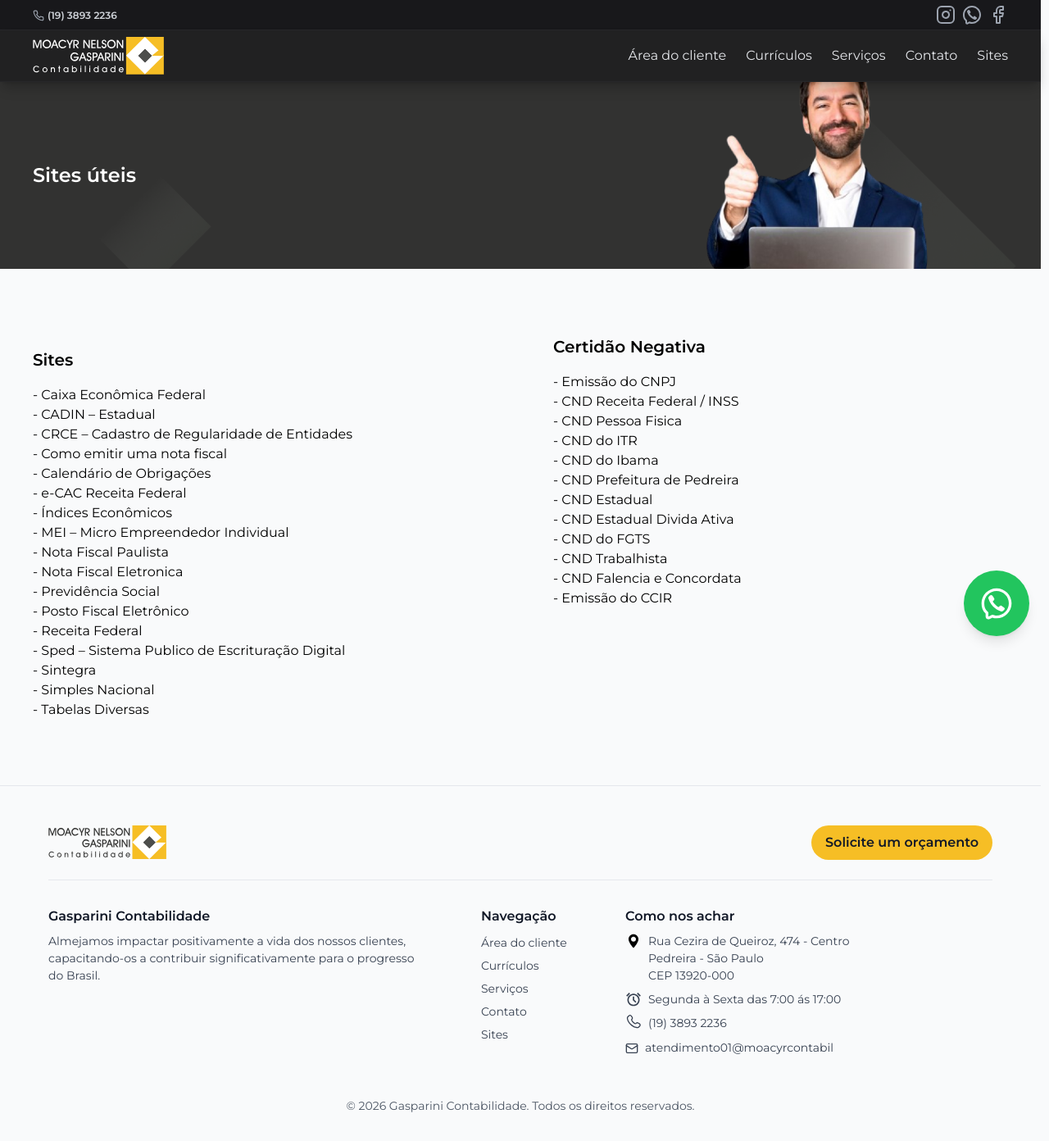
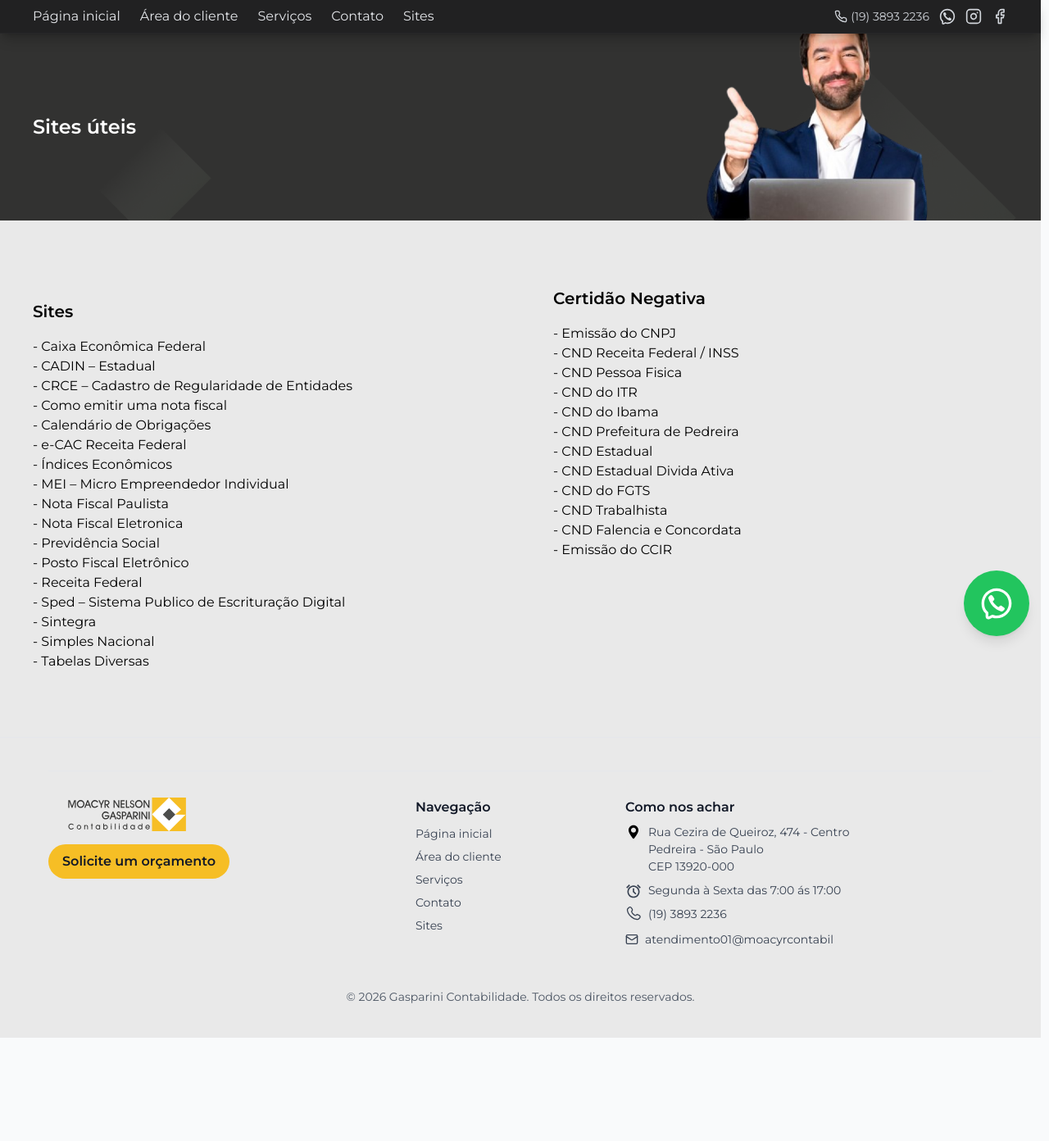
Before and after one commit to IsaacMagno/moacyrcontabil, a Next.js app: page /sites in a window 1280 px wide. Shown: the top 1392 px of the page at 82% size. After the commit the page ends 1266 px from the top, so only its background shows below. Built offline with nearby package versions, Linux system fonts and the light colour scheme.

Commit message:
refine home, footer, and mobile navigation UX

```diff
--- a/src/app/contato/contactDoubtSection.jsx
+++ b/src/app/contato/contactDoubtSection.jsx
@@ -40,11 +40,6 @@ const ContactDoubtSection = () => {
       <div className="site-wrap flex flex-col items-stretch gap-8 lg:flex-row lg:items-start lg:justify-between lg:gap-10 xl:gap-14">
         <section className="flex w-full min-w-0 flex-col lg:max-w-xl xl:max-w-2xl">
           <article className="flex flex-col gap-3">
-            <p className="text-base leading-relaxed text-zinc-700 md:text-lg lg:text-xl">
-              Está com alguma dúvida sobre legislação? Conosco você tem
-              GRATUITAMENTE a vantagem de agendar uma visita presencial com um
-              de nossos profissionais em sua empresa!
-            </p>
             <ul className="flex flex-col gap-1.5 text-sm md:gap-2 md:text-base lg:text-lg">
               {contacts.map(({ href, label, Icon }) => (
                 <li key={href}>
--- a/src/app/inicio/heroSection.jsx
+++ b/src/app/inicio/heroSection.jsx
@@ -3,11 +3,12 @@
 import Image from "next/image";
 import { ChevronDown } from "lucide-react";
 import heroBackground from "@/../../public/meeting.png";
+import { LogoIcon } from "@/components/svgs";
 
 const HeroSection = () => {
   return (
     <section
-      className="relative isolate flex w-full min-h-[84dvh] flex-col overflow-hidden py-10 text-center md:min-h-[86dvh] md:py-12"
+      className="relative isolate flex w-full min-h-[88dvh] flex-col overflow-hidden py-10 text-center md:min-h-[86dvh] md:py-12"
       aria-labelledby="hero-heading"
     >
       <Image
@@ -19,19 +20,16 @@ const HeroSection = () => {
         sizes="100vw"
       />
       <div className="absolute inset-0 bg-zinc-950/80" aria-hidden />
-      <div className="relative z-10 flex min-h-[84dvh] w-full flex-col md:min-h-[86dvh]">
+      <div className="relative z-10 flex min-h-[88dvh] w-full flex-col md:min-h-[86dvh]">
         <div className="site-wrap flex flex-1 flex-col items-center justify-center gap-4 md:gap-5">
           <div className="flex max-w-5xl flex-col items-center gap-5 md:gap-6 lg:gap-8">
+            <LogoIcon className="w-72 text-white sm:w-80 md:w-[28rem] lg:w-[34rem]" />
             <h1
               id="hero-heading"
-              className="text-balance px-2 !text-4xl !font-bold leading-[1.08] tracking-tight text-white sm:!text-5xl md:!text-6xl lg:!text-7xl xl:!text-8xl"
+              className="text-balance px-2 !text-xl !font-bold leading-[1.08] tracking-tight text-white sm:!text-2xl md:!text-3xl lg:!text-4xl xl:!text-5xl"
             >
               60 anos cuidando de empresas
             </h1>
-            <p className="max-w-4xl px-3 !text-lg !font-medium leading-relaxed text-white sm:!text-xl md:!text-2xl lg:!text-3xl">
-              Somos referência no setor contábil. Ética, transparência e
-              compromisso com o seu negócio.
-            </p>
           </div>
         </div>
         <div className="mt-auto flex justify-center pb-8">
--- a/src/app/inicio/page.js
+++ b/src/app/inicio/page.js
@@ -3,7 +3,6 @@ import MainSection from "./mainSection";
 import ServicesShowcaseSection from "./servicesShowcaseSection";
 import ContactDoubtSection from "../contato/contactDoubtSection";
 import LocationSection from "../contato/locationSection";
-import ResumeSection from "../curriculos/resumeSection";
 import { metadataInicial } from "@/helpers/metadata";
 
 export const metadata = metadataInicial;
@@ -20,10 +19,6 @@ export default function Inicio() {
         <ContactDoubtSection />
         <LocationSection />
       </section>
-
-      <section id="curriculos" className="scroll-mt-24">
-        <ResumeSection />
-      </section>
     </div>
   );
 }
--- a/src/app/layout.js
+++ b/src/app/layout.js
@@ -2,7 +2,6 @@ import { Montserrat } from "next/font/google";
 import "./globals.css";
 import Navbar from "@/components/layout/Navbar";
 import Footer from "@/components/layout/Footer";
-import ContactBar from "@/components/layout/ContactBar";
 import WhatsAppButton from "@/components/whatsapp-button";
 
 const montserrat = Montserrat({
@@ -17,7 +16,6 @@ export default function RootLayout({ children }) {
         <link rel="preload" href="banner mobile.png" as="image" />
       </head>
       <body className={montserrat.className}>
-        <ContactBar />
         <Navbar />
         <main className="relative min-h-screen">
           {children}
--- a/src/app/sites/page.js
+++ b/src/app/sites/page.js
@@ -128,9 +128,9 @@ let CND = [
 
 const page = () => {
   return (
-    <div>
+    <div className="bg-[#E9E9E9]">
       <BannerSites />
-      <div className="site-wrap flex flex-col items-start justify-center gap-12 bg-gray-50 py-12 lg:flex-row lg:items-start lg:gap-20 lg:py-20">
+      <div className="site-wrap flex flex-col items-start justify-center gap-12 bg-[#E9E9E9] py-12 lg:flex-row lg:items-start lg:gap-20 lg:py-20">
         <div className="flex min-w-0 flex-1 flex-col justify-center">
           <h1 className="my-4">Sites</h1>
           <ul>
--- a/src/components/layout/Footer.jsx
+++ b/src/components/layout/Footer.jsx
@@ -8,35 +8,28 @@ import LinkButton from "./LinkButton";
 
 const Footer = () => {
   return (
-    <div className="flex flex-col items-center gap-4 border-t border-gray-200 bg-gray-50 py-8 lg:gap-6 lg:py-10">
+    <div className="flex flex-col items-center gap-4 border-t border-gray-200 bg-[#E9E9E9] py-8 lg:gap-6 lg:py-10">
       <div className="site-wrap flex flex-col items-center gap-4">
-      <div className="flex w-full max-w-6xl flex-col items-center justify-center gap-5 py-2 lg:flex-row lg:justify-between lg:gap-8">
+      <div className="flex w-full max-w-6xl flex-col gap-8 border-t border-gray-200/90 py-6 text-center lg:flex-row lg:justify-center lg:gap-16 lg:py-8 lg:text-left">
+        <div className="flex w-full flex-col gap-6 lg:flex-row lg:justify-between lg:gap-20">
+          <div className="flex w-full flex-col items-center justify-center gap-4 lg:w-auto lg:items-start lg:justify-start">
             <a
               href="/inicio"
               aria-label="Página inicial"
-          className="text-brand-dark"
+              className="text-brand-dark lg:translate-x-6"
             >
               <LogoIcon className="w-36 lmd:w-[14rem]" />
             </a>
+            <div className="lg:self-start">
               <LinkButton
                 href="https://api.whatsapp.com/send?phone=551938932236&text=Olá!%20Gostaria%20de%20saber%20mais%20sobre%20os%20serviços%20da%20contabilidade."
                 target="_blank"
                 name="Solicite um orçamento"
               />
             </div>
-
-      <div className="flex w-full max-w-6xl flex-col gap-8 border-t border-gray-200/90 py-6 lg:flex-row lg:justify-center lg:gap-16 lg:py-8">
-        <div className="flex w-full flex-col gap-6 lg:flex-row lg:justify-between lg:gap-20">
-          <div className="flex max-w-md flex-col gap-2">
-            <h2 className="text-gray-900">Gasparini Contabilidade</h2>
-            <small className="text-gray-700">
-              Almejamos impactar positivamente a vida dos nossos clientes,
-              capacitando-os a contribuir significativamente para o progresso do
-              Brasil.
-            </small>
           </div>
 
-          <div className="flex flex-col gap-2 lg:w-48">
+          <div className="flex flex-col items-center gap-2 lg:w-48 lg:items-start">
             <h2 className="text-gray-900">Navegação</h2>
             <ul className="flex flex-col gap-1">
               {navbarButtonList.map((button, index) => (
@@ -52,14 +45,14 @@ const Footer = () => {
           </div>
         </div>
 
-        <div className="flex w-full flex-col gap-6 lg:max-w-md">
-          <div className="flex flex-col gap-2">
+        <div className="flex w-full flex-col items-center gap-6 lg:max-w-md lg:items-start">
+          <div className="flex flex-col items-center gap-2 lg:items-start">
             <h2 className="text-gray-900">Como nos achar</h2>
-            <section className="flex items-start gap-2">
+            <section className="flex items-start justify-center gap-2 lg:justify-start">
               <span>
                 <LocationIcon className="w-5 lmd:w-8" />
               </span>
-              <div className="flex flex-col items-start">
+              <div className="flex flex-col items-center lg:items-start">
                 <small className="text-gray-700">
                   Rua Cezira de Queiroz, 474 - Centro
                 </small>
@@ -67,20 +60,20 @@ const Footer = () => {
                 <small className="text-gray-700">CEP 13920-000</small>
               </div>
             </section>
-            <small className="flex gap-2 text-gray-700">
+            <small className="flex items-center justify-center gap-2 text-gray-700 lg:justify-start">
               <span className="w-5 lmd:w-8">
                 <ClockIcon />
               </span>
               Segunda à Sexta das 7:00 ás 17:00
             </small>
-            <small className="flex gap-2 text-gray-700">
+            <small className="flex items-center justify-center gap-2 text-gray-700 lg:justify-start">
               <span className="w-5 lmd:w-8">
                 <PhoneIcon />
               </span>
               (19) 3893 2236
             </small>
             <a
-              className="group flex items-center gap-2 text-gray-700 hover:text-[#6f6f6f]"
+              className="group flex items-center justify-center gap-2 text-gray-700 hover:text-[#6f6f6f] lg:justify-start"
               href="mailto:atendimento01@moacyrcontabil.com.br?subject=Contato Moacyr Contabilidade do E-mail&body=Corpo do E-mail"
             >
               <Mail className="w-4 lmd:w-16 lmd:pr-[2rem]" />
--- a/src/components/layout/Navbar.jsx
+++ b/src/components/layout/Navbar.jsx
@@ -1,95 +1,74 @@
 "use client";
 
-import React, { useState } from "react";
+import React, { useEffect, useState } from "react";
 import Link from "next/link";
-import { CSSTransition } from "react-transition-group";
-import { Menu, X } from "lucide-react";
+import { Facebook, Instagram, Menu, Phone, X } from "lucide-react";
+import { createPortal } from "react-dom";
 import { navbarButtonList } from "@/helpers/navBarButtonText";
-import { LogoIcon } from "../svgs";
+import { WhatsappIcon } from "../svgs";
 
 const Navbar = () => {
   const [menuActive, setMenuActive] = useState(false);
+  const [mounted, setMounted] = useState(false);
 
-  const handleShowMenu = () => {
-    setMenuActive(!menuActive);
+  useEffect(() => {
+    setMounted(true);
+  }, []);
+
+  useEffect(() => {
+    document.body.style.overflow = menuActive ? "hidden" : "";
+    return () => {
+      document.body.style.overflow = "";
     };
+  }, [menuActive]);
 
   return (
     <div className="sticky top-0 z-40 flex flex-col border-b border-zinc-800/90 bg-zinc-950/90 py-2 shadow-lg shadow-black/20 backdrop-blur-md md:py-2.5">
-      <CSSTransition
-        in={menuActive}
-        timeout={300}
-        classNames="menu-primary"
-        unmountOnExit
+      {mounted && menuActive
+        ? createPortal(
+            <>
+              <div
+                className="fixed inset-0 z-[90] min-h-screen bg-black/80 lg:hidden"
+                onClick={() => setMenuActive(false)}
+              />
+              <div className="fixed left-0 top-0 z-[91] h-full w-72 max-w-[85vw] overflow-auto border-r border-zinc-700 bg-zinc-900 p-4 shadow-xl lg:hidden">
+                <div className="mb-4 flex w-full items-center justify-end">
+                  <button
+                    type="button"
+                    className="rounded-md p-1 text-gray-300 transition-colors hover:text-brand-yellow"
+                    onClick={() => setMenuActive(false)}
+                    aria-label="Fechar menu"
                   >
-        <div
-          className="fixed inset-0 z-50 min-h-screen bg-black bg-opacity-80"
-          onClick={handleShowMenu}
-        />
-      </CSSTransition>
+                    <X className="h-5 w-5" />
+                  </button>
+                </div>
 
-      <CSSTransition
-        in={menuActive}
-        timeout={300}
-        classNames="menu-secondary"
-        unmountOnExit
-      >
-        <div className="fixed right-0 top-0 z-50 h-full w-64 overflow-auto border-l border-zinc-700 bg-zinc-900 p-5 shadow-xl">
-          <div className="flex flex-col items-end ">
-            <X
-              className="h-5 w-5 cursor-pointer text-gray-300 transition-colors hover:text-brand-yellow"
-              onClick={handleShowMenu}
-            />
-            <ul className="flex min-w-full flex-col gap-2">
+                <ul className="flex w-full flex-col gap-2">
                   {navbarButtonList.map((button, index) => (
-                <li
-                  key={index}
-                  className="flex flex-grow items-center justify-center gap-3 rounded-lg border border-zinc-700/80 bg-zinc-800 font-semibold text-gray-200 transition-colors hover:border-brand-yellow/40 hover:bg-zinc-700"
-                >
+                    <li key={index}>
                       <Link
                         href={button[index][1]}
-                    className="flex h-12 w-full flex-row items-center justify-center rounded-lg px-2 hover:cursor-pointer hover:text-brand-yellow"
+                        target={index === 1 ? "_blank" : undefined}
+                        className="flex h-12 w-full items-center justify-center rounded-lg border border-zinc-700/80 bg-zinc-800 px-2 text-sm font-semibold text-gray-200 transition-colors hover:border-brand-yellow/40 hover:text-brand-yellow"
                         onClick={() => setMenuActive(false)}
                       >
-                    <p className="text-center text-xs sm:text-sm">
                         {button[index][0]}
-                    </p>
                       </Link>
                     </li>
                   ))}
                 </ul>
               </div>
-        </div>
-      </CSSTransition>
-
-      {menuActive ? (
-        <div className="absolute top-0 z-50 min-h-screen bg-black"></div>
-      ) : null}
-      <div className="site-wrap flex justify-between lg:items-center">
-        <div className="flex flex-col gap-4">
-          <Link
-            href="/inicio"
-            aria-label="Página inicial"
-            className="block text-white"
-          >
-            <LogoIcon className="w-28 sm:w-32 lg:w-40" />
-          </Link>
-        </div>
-
-        <div className="mt-2 block lg:mt-0 lg:hidden">
-          <Menu
-            onClick={handleShowMenu}
-            className="h-6 w-6 cursor-pointer text-gray-200 transition-colors hover:text-brand-yellow"
-            aria-expanded={menuActive}
-            aria-label="Abrir menu"
-          />
-        </div>
+            </>,
+            document.body
+          )
+        : null}
+      <div className="site-wrap flex items-center justify-between">
         <ul className="hidden gap-4 lg:flex lg:gap-6">
           {navbarButtonList.map((button, index) => (
             <li key={index}>
               <Link
                 href={button[index][1]}
-                target={`${index === 0 ? "_blank" : ""}`}
+                target={`${index === 1 ? "_blank" : ""}`}
               >
                 <span className="text-sm font-medium text-gray-200 transition-colors hover:text-brand-yellow lg:text-base">
                   {button[index][0]}
@@ -98,6 +77,53 @@ const Navbar = () => {
             </li>
           ))}
         </ul>
+
+        <div className="hidden items-center gap-3 lg:flex">
+          <a
+            href="tel:+551938932236"
+            className="flex items-center gap-1 text-gray-300 transition-colors hover:text-brand-yellow"
+            aria-label="Telefone"
+          >
+            <Phone className="h-4 w-4" />
+            <span className="text-sm font-medium">(19) 3893 2236</span>
+          </a>
+          <Link
+            href="https://api.whatsapp.com/send?phone=551938932236&text=Olá!%20Gostaria%20de%20saber%20mais%20sobre%20os%20serviços%20da%20contabilidade."
+            target="_blank"
+            rel="noopener noreferrer"
+            className="text-gray-300 transition-colors hover:text-brand-yellow"
+            aria-label="WhatsApp"
+          >
+            <WhatsappIcon className="w-5" />
+          </Link>
+          <Link
+            href="https://www.instagram.com/moacyrgasparinicontabilidade/"
+            target="_blank"
+            rel="noopener noreferrer"
+            className="text-gray-300 transition-colors hover:text-brand-yellow"
+            aria-label="Instagram"
+          >
+            <Instagram className="h-5 w-5" />
+          </Link>
+          <Link
+            href="https://www.facebook.com/moacyrcontabil/"
+            target="_blank"
+            rel="noopener noreferrer"
+            className="text-gray-300 transition-colors hover:text-brand-yellow"
+            aria-label="Facebook"
+          >
+            <Facebook className="h-5 w-5" />
+          </Link>
+        </div>
+
+        <div className="mt-2 block lg:mt-0 lg:hidden">
+          <Menu
+            onClick={() => setMenuActive(true)}
+            className="h-6 w-6 cursor-pointer text-gray-200 transition-colors hover:text-brand-yellow"
+            aria-expanded={menuActive}
+            aria-label="Abrir menu"
+          />
+        </div>
       </div>
     </div>
   );
--- a/src/helpers/navBarButtonText.js
+++ b/src/helpers/navBarButtonText.js
@@ -1,13 +1,13 @@
 export const navbarButtonList = [
+  { 0: ["Página inicial", "/inicio"] },
   {
-    0: [
+    1: [
       "Área do cliente",
       "https://ww3.netcontabil.net.br/moacyrcontabil.com.br/netcontabil/net_login.php",
     ],
   },
-  { 1: ["Currículos", "/inicio#curriculos"] },
   { 2: ["Serviços", "/inicio#servicos"] },
   { 3: ["Contato", "/inicio#contato"] },
   { 4: ["Sites", "/sites"] },
 ];
-// { 4: ["Planilhas", "/"] },
+// { 3: ["Planilhas", "/"] },
```
Also changed, not shown: src/app/inicio/servicesShowcaseSection.jsx (+36 -10 lines), 1 other file (tests, documents, lock files or other folders). Lines whose indentation alone changed are shown as unchanged.
